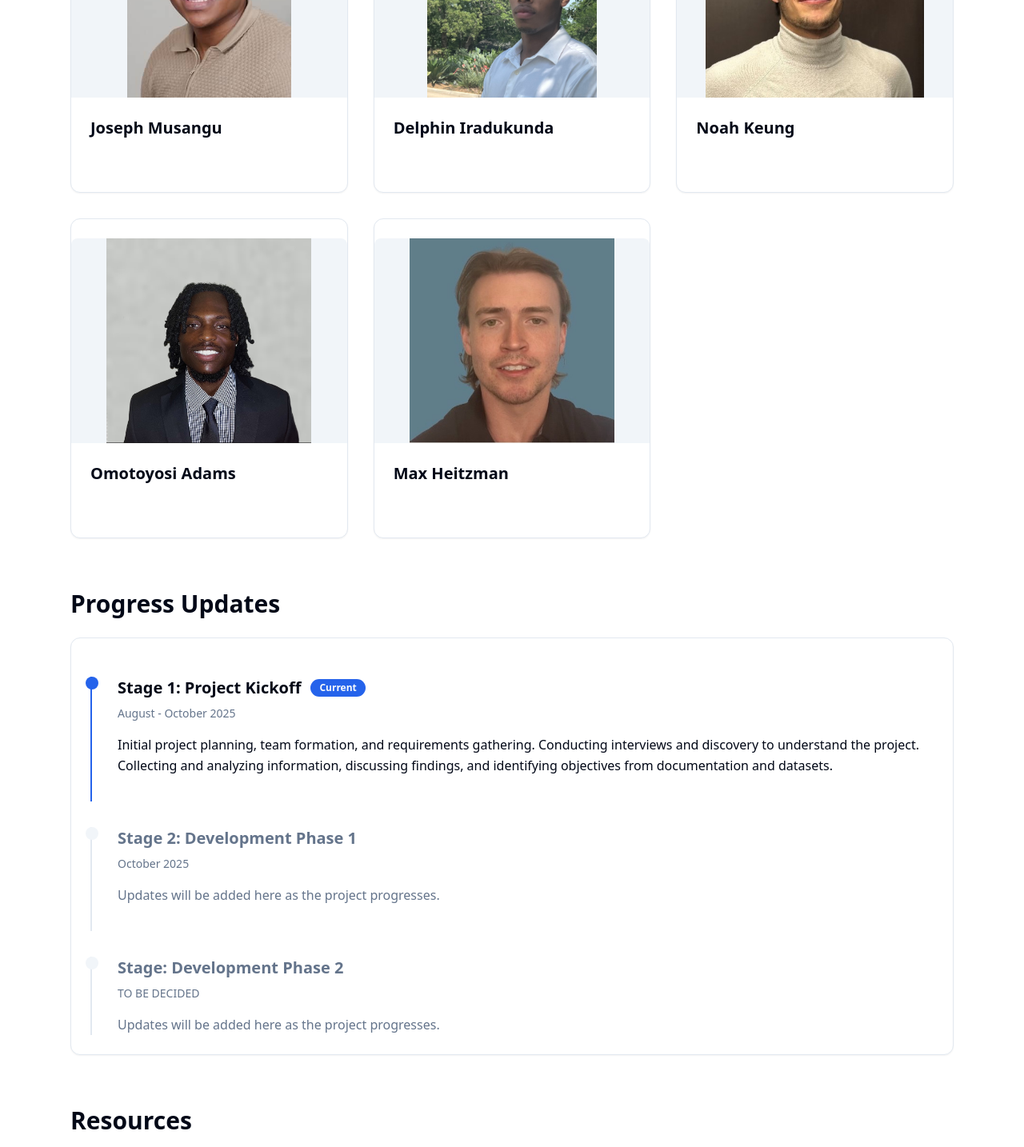
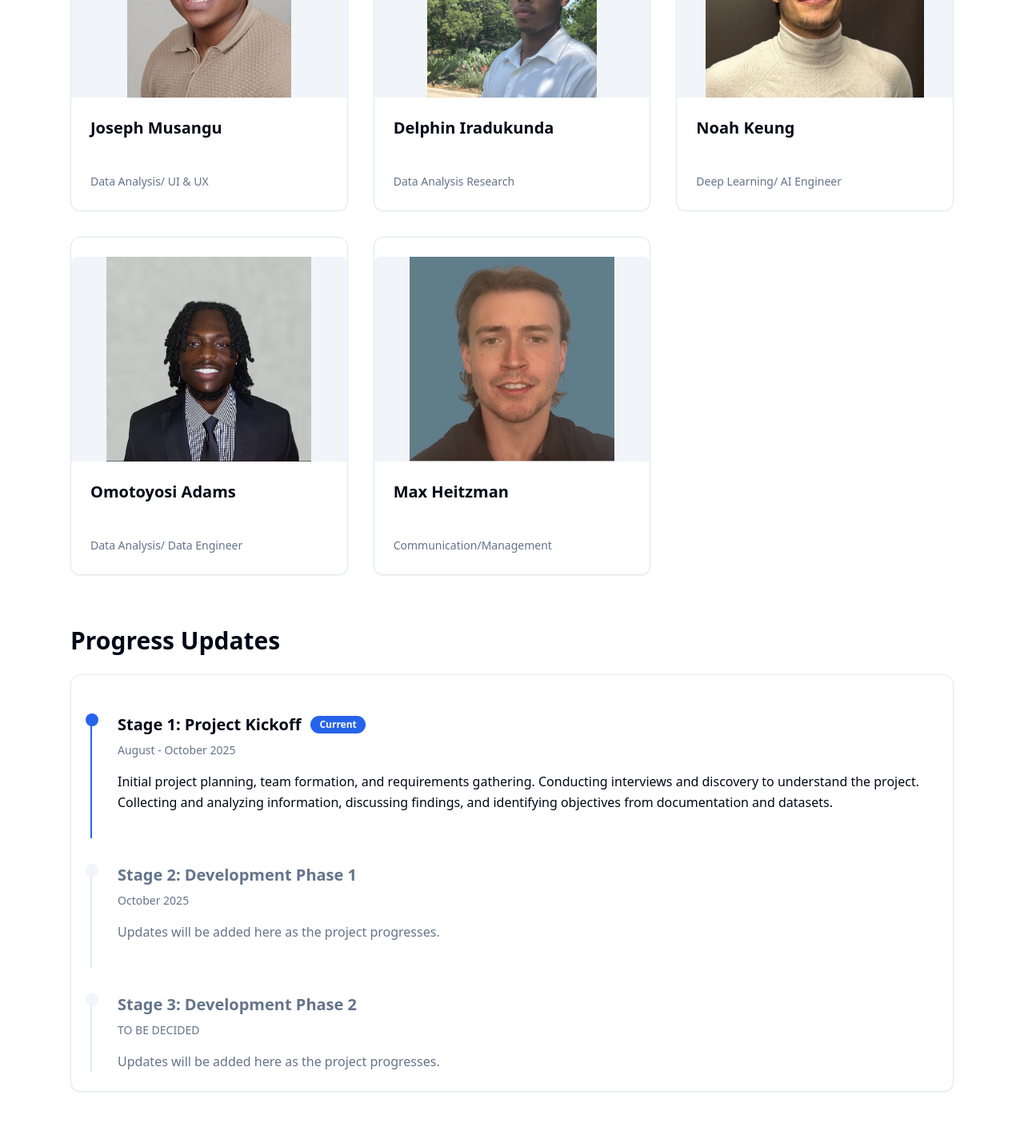
Before and after one commit to joMusangu/capstone_website, a Next.js app: page / in a window 1280 px wide. Shown: the part 856-2290 px from the top of the page at 80% size. Built offline with nearby package versions, Linux system fonts and the light colour scheme.

Commit message:
adding roles

```diff
--- a/app/page.tsx
+++ b/app/page.tsx
@@ -58,7 +58,7 @@ The goal is to ensure the Husky can continue operating based on the true state o
               </CardHeader>
               <CardContent className="pt-0">
                 <p className="text-sm text-muted-foreground leading-relaxed">
-                  {/* Brief bio or responsibilities for this team member. */}
+                  Data Analysis/ UI & UX
                 </p>
               </CardContent>
             </Card>
@@ -76,7 +76,7 @@ The goal is to ensure the Husky can continue operating based on the true state o
               </CardHeader>
               <CardContent className="pt-0">
                 <p className="text-sm text-muted-foreground leading-relaxed">
-                  {/* Brief bio or responsibilities for this team member. */}
+                  Data Analysis Research
                 </p>
               </CardContent>
             </Card>
@@ -94,7 +94,7 @@ The goal is to ensure the Husky can continue operating based on the true state o
               </CardHeader>
               <CardContent className="pt-0">
                 <p className="text-sm text-muted-foreground leading-relaxed">
-                  {/* Brief bio or responsibilities for this team member. */}
+                  Deep Learning/ AI Engineer
                 </p>
               </CardContent>
             </Card>
@@ -112,7 +112,7 @@ The goal is to ensure the Husky can continue operating based on the true state o
               </CardHeader>
               <CardContent className="pt-0">
                 <p className="text-sm text-muted-foreground leading-relaxed">
-                  {/* Brief bio or responsibilities for this team member. */}
+                  Data Analysis/ Data Engineer
                 </p>
               </CardContent>
             </Card>
@@ -130,7 +130,7 @@ The goal is to ensure the Husky can continue operating based on the true state o
               </CardHeader>
               <CardContent className="pt-0">
                 <p className="text-sm text-muted-foreground leading-relaxed">
-                  {/* Brief bio or responsibilities for this team member. */}
+                  Communication/Management
                 </p>
               </CardContent>
             </Card>
@@ -176,7 +176,7 @@ The goal is to ensure the Husky can continue operating based on the true state o
                 <div className="relative pl-8 border-l-2 border-border">
                   <div className="absolute -left-2 top-0 w-4 h-4 rounded-full bg-muted" />
                   <div className="space-y-2">
-                    <h3 className="text-xl font-semibold text-muted-foreground">Stage: Development Phase 2</h3>
+                    <h3 className="text-xl font-semibold text-muted-foreground">Stage 3: Development Phase 2</h3>
                     <p className="text-sm text-muted-foreground">TO BE DECIDED</p>
                     <p className="text-muted-foreground leading-relaxed pt-2">
                       Updates will be added here as the project progresses.
@@ -215,7 +215,7 @@ The goal is to ensure the Husky can continue operating based on the true state o
                 </a>
 
                 <a
-                  href="/IEEE_Conference_Template.pdf"
+                  href="\IEEE_Conference_Template.pdf"
                   className="flex items-center gap-3 p-4 rounded-lg border border-border hover:bg-accent/50 transition-colors"
                 >
                   <div className="w-10 h-10 rounded-lg bg-primary/10 flex items-center justify-center">
```
